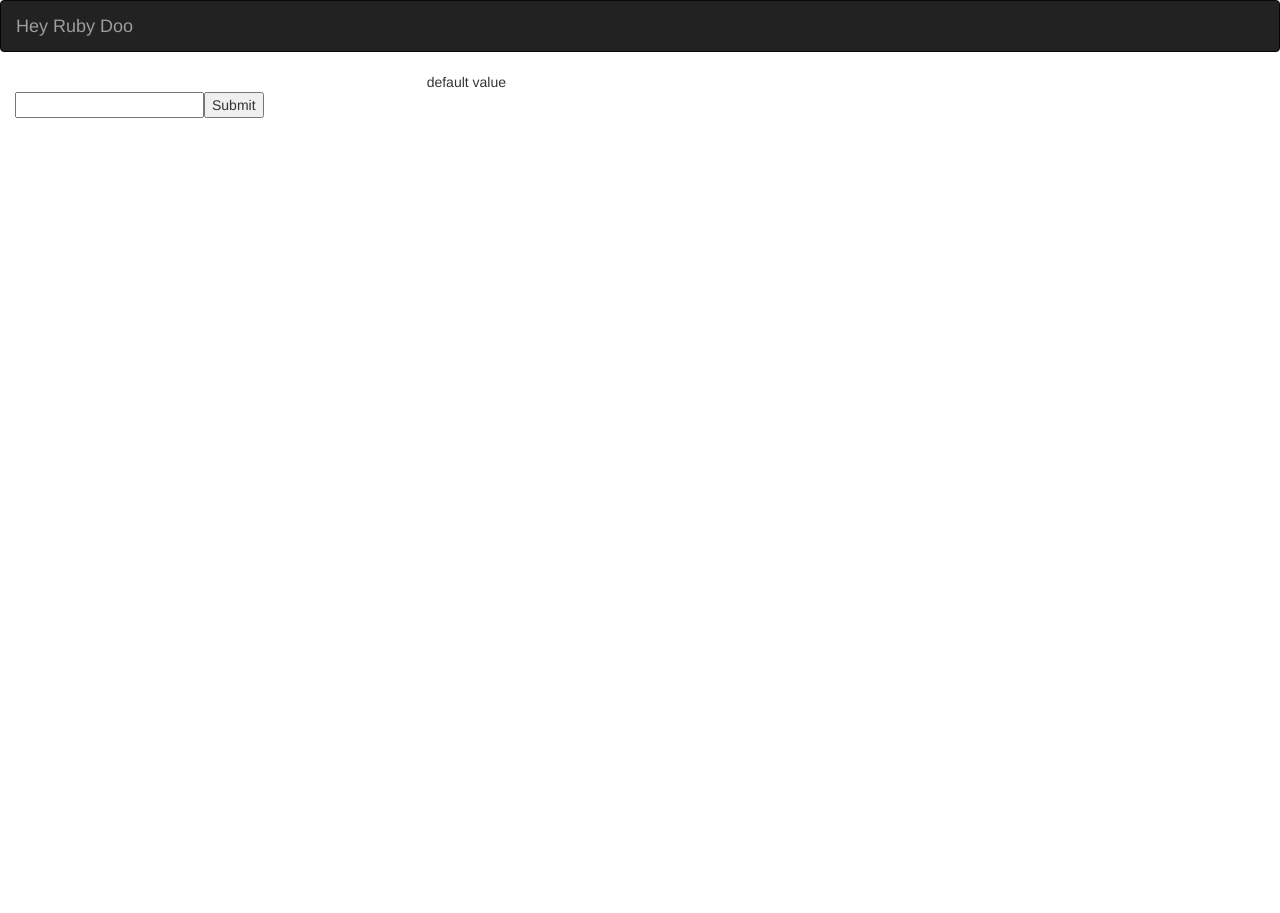
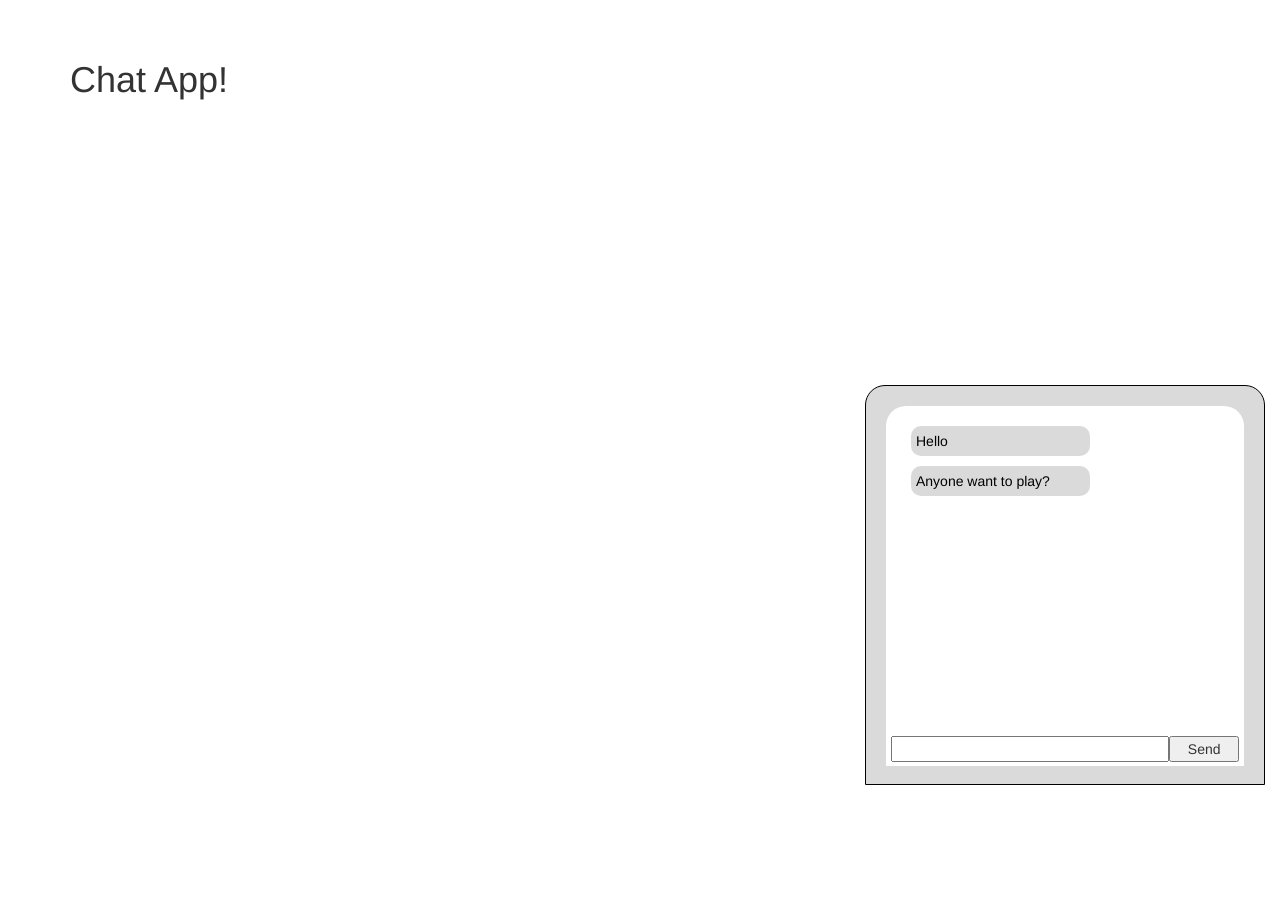
Before and after one commit to hassey13/react-chat-app, a React app: page / in a window 1280 px wide. Before the commit the page ends 800 px from the top, so only its background shows below. Built offline with nearby package versions, Linux system fonts and the light colour scheme.

Commit message:
added chat feature

```diff
--- a/index.html
+++ b/index.html
@@ -2,12 +2,13 @@
 <html>
   <head>
     <meta charset="utf-8">
-    <title>More React</title>
+    <title>Chat React</title>
     <link rel="stylesheet" href="https://maxcdn.bootstrapcdn.com/bootstrap/latest/css/bootstrap.min.css">
+    <link rel="stylesheet" href="style.css">
   </head>
   <body>
 
     <div id='container'></div>
-    <script src="/bundle.js"></script>
+    <script src="bundle.js"></script>
   </body>
 </html>
--- a/package.json
+++ b/package.json
@@ -14,7 +14,9 @@
   "dependencies": {
     "jquery": "^3.1.1",
     "react": "^15.3.2",
-    "react-dom": "^15.3.2"
+    "react-dom": "^15.3.2",
+    "react-redux": "^5.0.2",
+    "redux": "^3.6.0"
   },
   "devDependencies": {
     "babel-core": "^6.4.5",
--- /dev/null
+++ b/src/actions/index.js
@@ -0,0 +1,6 @@
+export function addMessage(message){
+  return {
+    type: 'ADD_MESSAGE',
+    payload: {content: message.content, sender: message.sender}
+  }
+}
--- a/src/components/App.js
+++ b/src/components/App.js
@@ -1,16 +1,20 @@
-import React from 'react'
-import NavBar from './NavBar'
+import React, { Component } from 'react'
 
-import GifPage from './GifPage'
+import ChatApp from './ChatApp'
 
-var App = () => {
-  // React.createElement(NavBar, {header: 'Ruby Doo'})
-  return (
-    <div>
-      < NavBar header='Hey Ruby Doo' />
-      < GifPage />
-    </div>
-  )
+export default class App extends Component {
+  render(){
+    return(
+      <div className='container'>
+        <h1>Chat App!</h1>
+        <div className="padding"></div>
+        <div className="padding"></div>
+        <div className="padding"></div>
+        <div className="padding"></div>
+        <div className="padding"></div>
+        <div className="padding"></div>
+        <div className="padding"></div>
+        < ChatApp store={ this.props.store }/>
+      </div>)
+  }
 }
-
-export default App
--- /dev/null
+++ b/src/components/ChatApp.js
@@ -0,0 +1,17 @@
+import React, { Component } from 'react'
+import Messages from './Messages'
+import ChatForm from './ChatForm'
+
+class ChatApp extends React.Component {
+
+  render() {
+    return (
+      <div className="chat-box">
+        < Messages store={ this.props.store } />
+        < ChatForm store={ this.props.store } />
+      </div>
+    )
+  }
+}
+
+export default ChatApp
--- /dev/null
+++ b/src/components/ChatForm.js
@@ -0,0 +1,36 @@
+import React from 'react'
+
+import {addMessage} from '../actions/index'
+
+class ChatForm extends React.Component {
+  constructor(props){
+    super(props)
+    this.state = {message: ''}
+  }
+
+  handleInputChange(event){
+    this.setState({
+      message: event.target.value
+    })
+  }
+
+  handleSubmit(event){
+    event.preventDefault()
+    let action = addMessage({content: this.state.message, sender: "message-self"})
+    this.props.store.dispatch( action )
+    this.setState({message: ''})
+  }
+
+  render() {
+    return (
+      <div className="input-box">
+        <form onSubmit={this.handleSubmit.bind(this)}>
+          <input type='text' onChange={this.handleInputChange.bind(this)} value={this.state.message}/>
+          <button type='submit'>Send</button>
+        </form>
+      </div>
+    )
+  }
+}
+
+export default ChatForm
--- a/src/components/GifPage.js
+++ /dev/null
@@ -1,30 +0,0 @@
-import React from 'react'
-
-import GifShow from './GifShow'
-import SearchForm from './SearchForm'
-
-class GifPage extends React.Component {
-
-  constructor(){
-    super()
-    this.state = {currentGif: 'default value'}
-    this.updateGif = this.updateGif.bind(this)
-  }
-
-  updateGif(gif){
-    console.log(this)
-    this.setState({currentGif: gif})
-  }
-
-  render(){
-    console.log('render was fired in the gifpage!')
-    return (
-      <div>
-        < SearchForm updateGif={ this.updateGif }  dog='Fido' goodQuestions='ruby doo'/>
-        < GifShow gif={ this.state.currentGif } />
-      </div>
-    )
-  }
-}
-
-export default GifPage
--- a/src/components/GifShow.js
+++ /dev/null
@@ -1,7 +0,0 @@
-import React from 'react'
-
-var GifShow = (props) => {
-  return <div>{ props.gif }</div>
-}
-
-export default GifShow
--- /dev/null
+++ b/src/components/Messages.js
@@ -0,0 +1,22 @@
+import React from 'react'
+
+class Messages extends React.Component {
+
+  componentDidMount(){
+    this.props.store.subscribe( this.forceUpdate.bind(this) )
+  }
+
+  render() {
+    const store = this.props.store
+    const messages = store.getState()
+    return (
+      <div className="message-box">
+        <ul>
+          { messages.map((message, i) => <li key={i} className={message.sender}>{message.content}</li> ) }
+        </ul>
+      </div>
+    )
+  }
+}
+
+export default Messages
--- a/src/components/NavBar.js
+++ /dev/null
@@ -1,12 +0,0 @@
-import React from 'react'
-
-var NavBar = (props) => {
-  return (
-    <nav className="navbar navbar-inverse">
-      <div className="navbar-header">
-        <a className="navbar-brand" href="#">{ props.header }</a>
-      </div>
-    </nav>)
-}
-
-export default NavBar
--- a/src/components/SearchForm.js
+++ /dev/null
@@ -1,48 +0,0 @@
-import React from 'react'
-
-class SearchForm extends React.Component {
-
-  constructor(){
-    super()
-    this.state = {query: ''}
-    this.handleChange = this.handleChange.bind(this)
-    this.handleSubmit = this.handleSubmit.bind(this)
-  }
-
-  handleSubmit(event){
-    event.preventDefault()
-    console.log('Form submitted!!')
-    this.props.updateGif( this.state.query )
-  }
-
-  handleChange(event) {
-    console.log(event.target.value)
-    // DO NOT DO
-    // this.state.query = event.target.value
-    // DO IT LIKE THIS
-    this.setState({query: event.target.value })
-  }
-
-  // setState(newState){
-  // THIS IS WHAT SET STATE DOES, MORE OR LESS - DO NOT IMPLEMENT
-  //   this.state = Object.assign(this.state, newState)
-  //   this.render()
-  // }
-
-
-  render(){
-    console.log('Render was fired in the form')
-    console.log(this.props)
-    return (
-      <div className='col-md-4'>
-        <h2>{ this.state.query }</h2>
-        <form onSubmit={ this.handleSubmit }>
-          <input type='text' value={ this.state.query } onChange={this.handleChange} />
-          <input type='submit' />
-        </form>
-      </div>)
-  }
-
-}
-
-export default SearchForm
--- a/src/index.js
+++ b/src/index.js
@@ -3,11 +3,14 @@ import ReactDOM from 'react-dom'
 
 import App from './components/App'
 
-ReactDOM.render(<App />, document.getElementById('container'))
+import { createStore } from 'redux';
+import messagesReducer from './reducers/messagesReducer'
 
-// Create two components, one called NavBar and one Called App
+import {addMessage} from './actions/index'
 
-// Our NavBar should just have a title on it
-// For now, our App component should just render our NavBar component
+const store = createStore(messagesReducer)
 
-// HINT: We are using Babel and Webpack - how do we import other modules using ES6 syntax?
+store.dispatch(addMessage({content: 'Hello', sender: "message-other"}))
+store.dispatch(addMessage({content: 'Anyone want to play?', sender: "message-other"}))
+
+ReactDOM.render(<App store={store}/>, document.getElementById('container'))
--- /dev/null
+++ b/src/reducers/messagesReducer.js
@@ -0,0 +1,9 @@
+export default function(state=[], action){
+  switch (action.type) {
+    case 'ADD_MESSAGE':
+      return [...state, action.payload]
+    default:
+      return state
+  }
+
+}
--- /dev/null
+++ b/style.css
@@ -0,0 +1,63 @@
+div {
+  padding: 20px;
+}
+.padding {
+  padding: 100px;
+}
+
+.chat-box {
+  position: fixed;
+  right: 15px;
+  bottom: 15px;
+  width: 400px;
+  height: 400px;
+  background-color: #DBDADB;
+  border: 1px solid black;
+  border-top-right-radius: 20px;
+  border-top-left-radius: 20px;
+}
+
+.message-box {
+  background-color: white;
+  border-top-right-radius: 20px;
+  border-top-left-radius: 20px;
+  height: 325px;
+  padding: 10px;
+}
+
+.message-box li {
+  list-style: none;
+  border-radius: 10px;
+  padding: 5px;
+  width: 60%;
+  margin-top: 10px;
+}
+
+.message-other {
+  background-color: #DBDADB;
+  right: 0px;
+  margin-left: -25px;
+  color: black;
+}
+
+.message-self {
+  background-color: #76AEFF;
+  right: 0px;
+  margin-left: 100px;
+  color: white;
+}
+
+.input-box {
+  background-color: white;
+  padding: 5px;
+  height: 35px;
+  bottom: 0px;
+}
+
+.input-box input {
+  width: 80%;
+}
+
+.input-box button {
+  width: 20%;
+}
```
